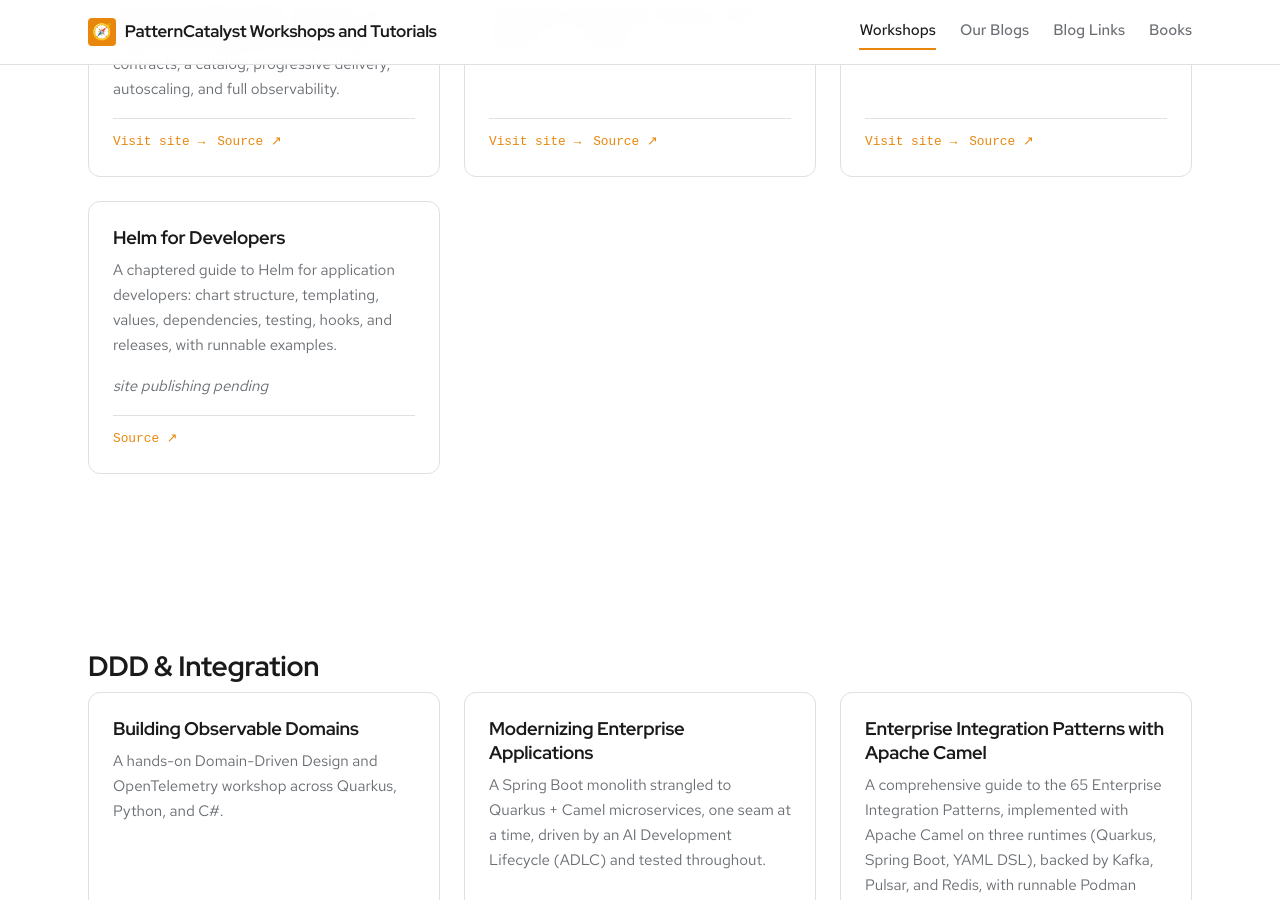
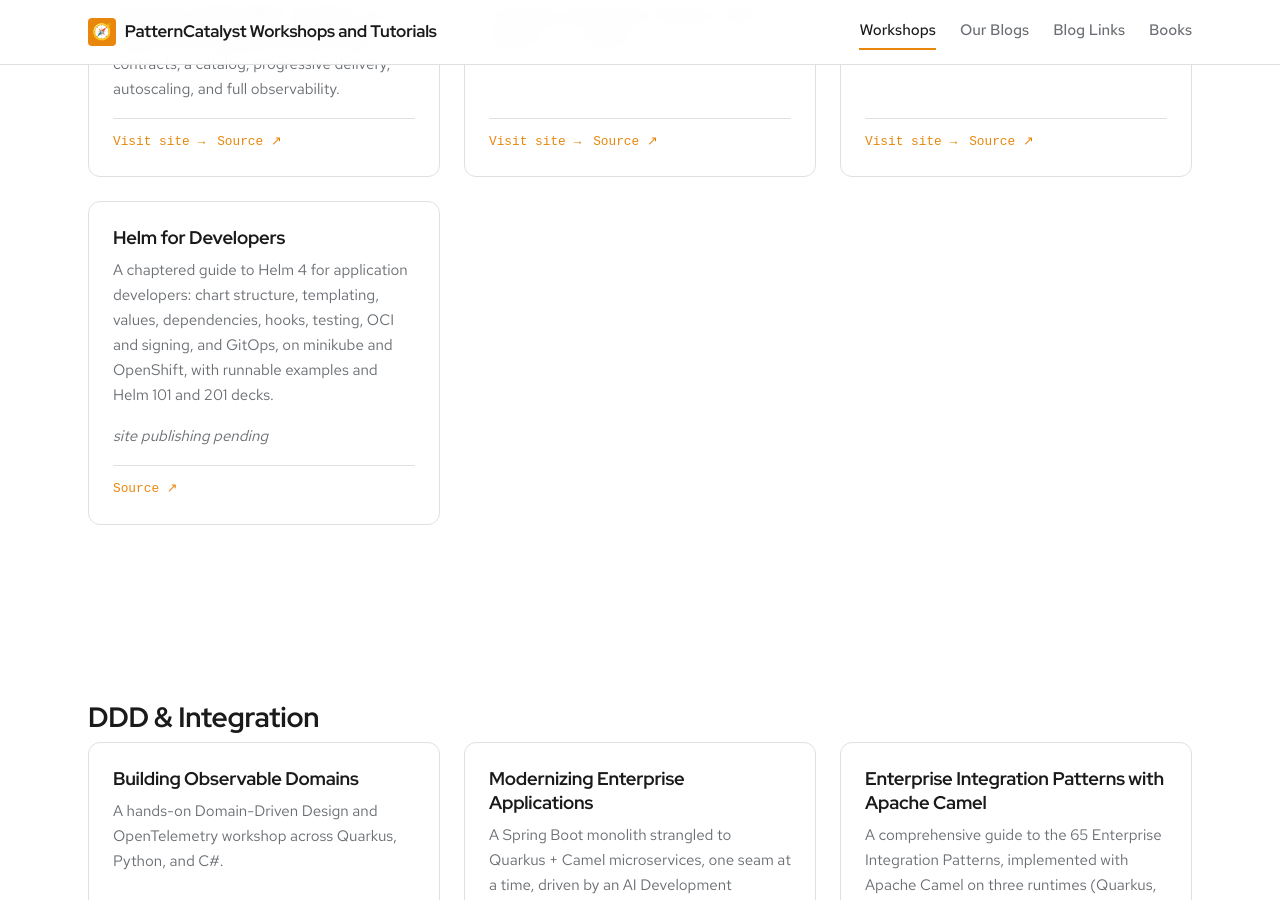
Before and after one commit to patterncatalyst/patterncatalyst-workshops-tutorials-list, a Jekyll site: the page built from index.html, in a window 1280 px wide and 900 px high, scrolled down 1223 px. Built offline with Jekyll 4.4.1, drawn with Linux system fonts in a browser that asks for light colours; some web fonts are replaced.

Commit message:
content(sites): mention Helm 4, minikube, OpenShift, and decks in Helm for Developers synopsis

```diff
--- a/_data/sites.yml
+++ b/_data/sites.yml
@@ -64,7 +64,7 @@
   - slug: "helm-for-developers"
     title: "Helm for Developers"
     group: "Cloud-Native & Kubernetes"
-    synopsis: "A chaptered guide to Helm for application developers: chart structure, templating, values, dependencies, testing, hooks, and releases, with runnable examples."
+    synopsis: "A chaptered guide to Helm 4 for application developers: chart structure, templating, values, dependencies, hooks, testing, OCI and signing, and GitOps, on minikube and OpenShift, with runnable examples and Helm 101 and 201 decks."
     site_url: null
     repo_url: "https://github.com/patterncatalyst/helm-for-developers"
     note: "site publishing pending"
```
